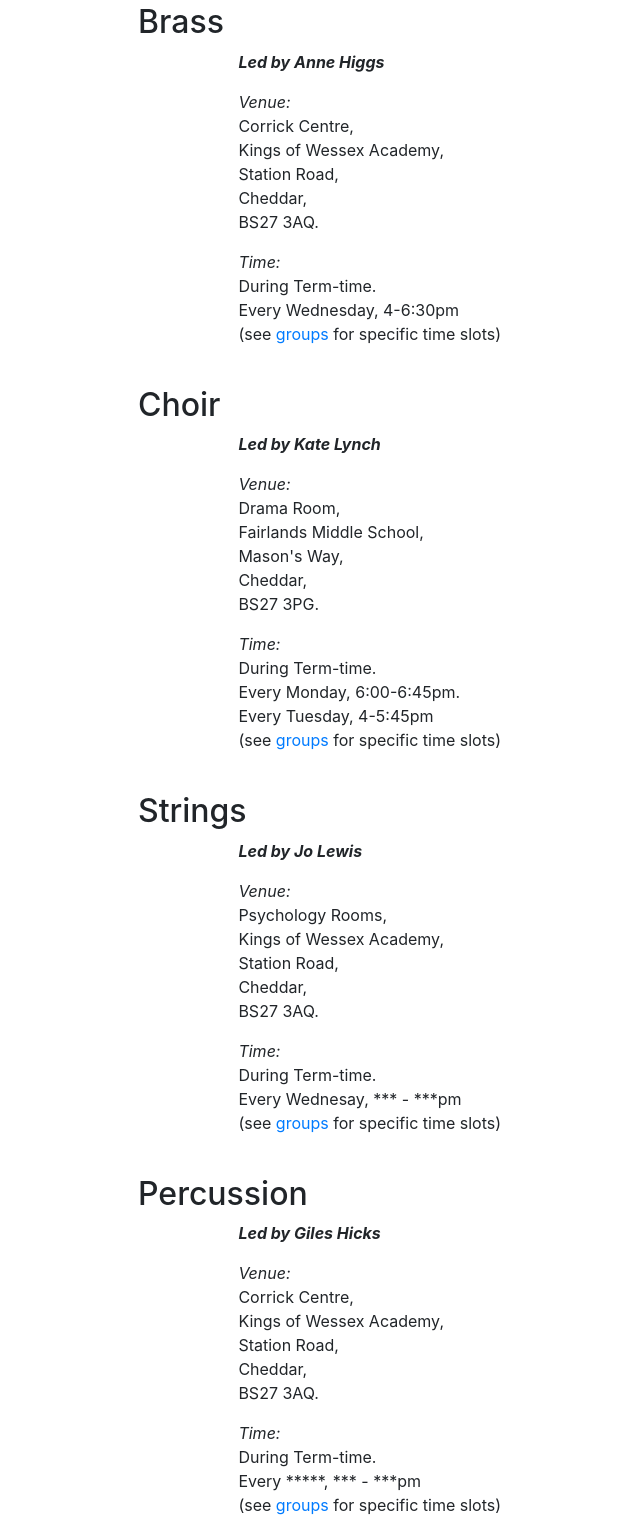
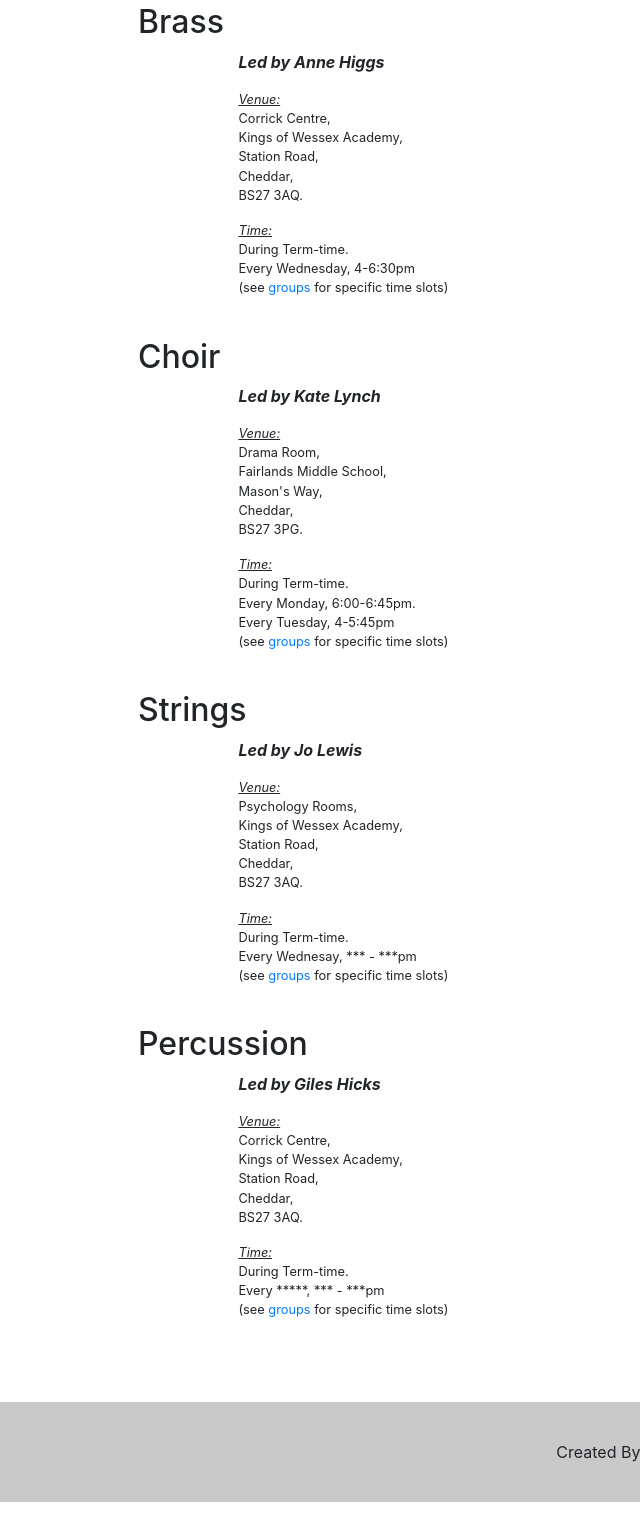
Before and after one commit to benlynch1931/CVM-website, a Gatsby site: page /phone/info in a window 1280 px wide. Shown: the part 261-1781 px from the top of the page, without its empty margins (0-640 px from the left). Built offline with nearby package versions, Linux system fonts and the light colour scheme; Gatsby itself is replaced by a stand-in of ours.

Commit message:
remove span and add underline to subtitles

```diff
--- a/src/pages/phone/info.js
+++ b/src/pages/phone/info.js
@@ -30,16 +30,16 @@ export default function Index() {
           <h2>Brass</h2>
           <div className='info'>
             <p className='director'><strong>Led by Anne Higgs</strong></p>
-            <p>
-              <span><i>Venue:</i></span><br />
+            <p className='phone-size'>
+              <i><u>Venue:</u></i><br />
                     Corrick Centre,<br />
                     Kings of Wessex Academy,<br />
                     Station Road,<br />
                     Cheddar,<br />
                     BS27 3AQ.
             </p>
-            <p>
-              <span><i>Time:</i></span><br />
+            <p className='phone-size'>
+              <i><u>Time:</u></i><br />
               During Term-time.<br />
               Every Wednesday, 4-6:30pm<br />
               (see <Link to='/groups'>groups</Link> for specific time slots)
@@ -53,16 +53,16 @@ export default function Index() {
           <h2>Choir</h2>
           <div className='info'>
             <p className='director'><strong>Led by Kate Lynch</strong></p>
-            <p>
-              <span><i>Venue:</i></span><br />
+            <p className='phone-size'>
+              <i><u>Venue:</u></i><br />
                     Drama Room,<br />
                     Fairlands Middle School,<br />
                     Mason's Way,<br />
                     Cheddar,<br />
                     BS27 3PG.
             </p>
-            <p>
-              <span><i>Time:</i></span><br />
+            <p className='phone-size'>
+              <i><u>Time:</u></i><br />
               During Term-time. <br />
               Every Monday, 6:00-6:45pm. <br />
               Every Tuesday, 4-5:45pm<br />
@@ -77,16 +77,16 @@ export default function Index() {
           <h2>Strings</h2>
           <div className='info'>
             <p className='director'><strong>Led by Jo Lewis</strong></p>
-            <p>
-              <span><i>Venue:</i></span><br />
+            <p className='phone-size'>
+              <i><u>Venue:</u></i><br />
                     Psychology Rooms,<br />
                     Kings of Wessex Academy,<br />
                     Station Road,<br />
                     Cheddar,<br />
                     BS27 3AQ.
             </p>
-            <p>
-              <span><i>Time:</i></span><br />
+            <p className='phone-size'>
+              <i><u>Time:</u></i><br />
               During Term-time.<br />
               Every Wednesay, *** - ***pm<br />
               (see <Link to='/groups'>groups</Link> for specific time slots)
@@ -100,16 +100,16 @@ export default function Index() {
           <h2>Percussion</h2>
           <div className='info'>
             <p className='director'><strong>Led by Giles Hicks</strong></p>
-            <p>
-              <span><i>Venue:</i></span><br />
+            <p className='phone-size'>
+              <i><u>Venue:</u></i><br />
                     Corrick Centre,<br />
                     Kings of Wessex Academy,<br />
                     Station Road,<br />
                     Cheddar,<br />
                     BS27 3AQ.
             </p>
-            <p>
-              <span><i>Time:</i></span><br />
+            <p className='phone-size'>
+              <i><u>Time:</u></i><br />
               During Term-time.<br />
               Every *****, *** - ***pm<br />
               (see <Link to='/groups'>groups</Link> for specific time slots)
```
